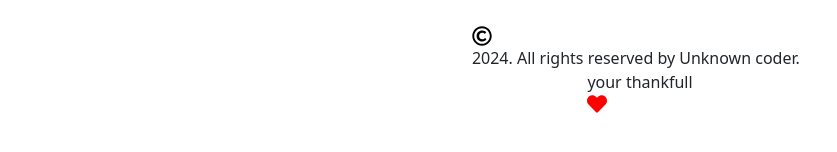
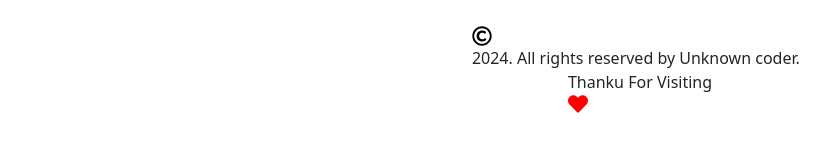
Before and after one commit to Vedant012345/myportfolio, a React (Vite) app: page / in a window 1280 px wide. Shown: the part 4205-4357 px from the top of the page, without its empty margins (0-837 px from the left). Built offline with nearby package versions, Linux system fonts and the light colour scheme.

Commit message:
Contact.jsx

```diff
--- a/src/componants/Contact.jsx
+++ b/src/componants/Contact.jsx
@@ -69,7 +69,7 @@ function Contact() {
                 <a href="/" className="mr-4 mb-2"><FaTelegram className="icon" size={30} /></a>
               </div><br />
               <p><FaRegCopyright className="icon" size={20} />2024. All rights reserved by Unknown coder.  </p>
-              <p>your thankfull < FaHeart className="heart" size={20} /></p>
+              <p>Thanku For Visiting < FaHeart className="heart" size={20} /></p>
       </div>
     </div>
   );
```
